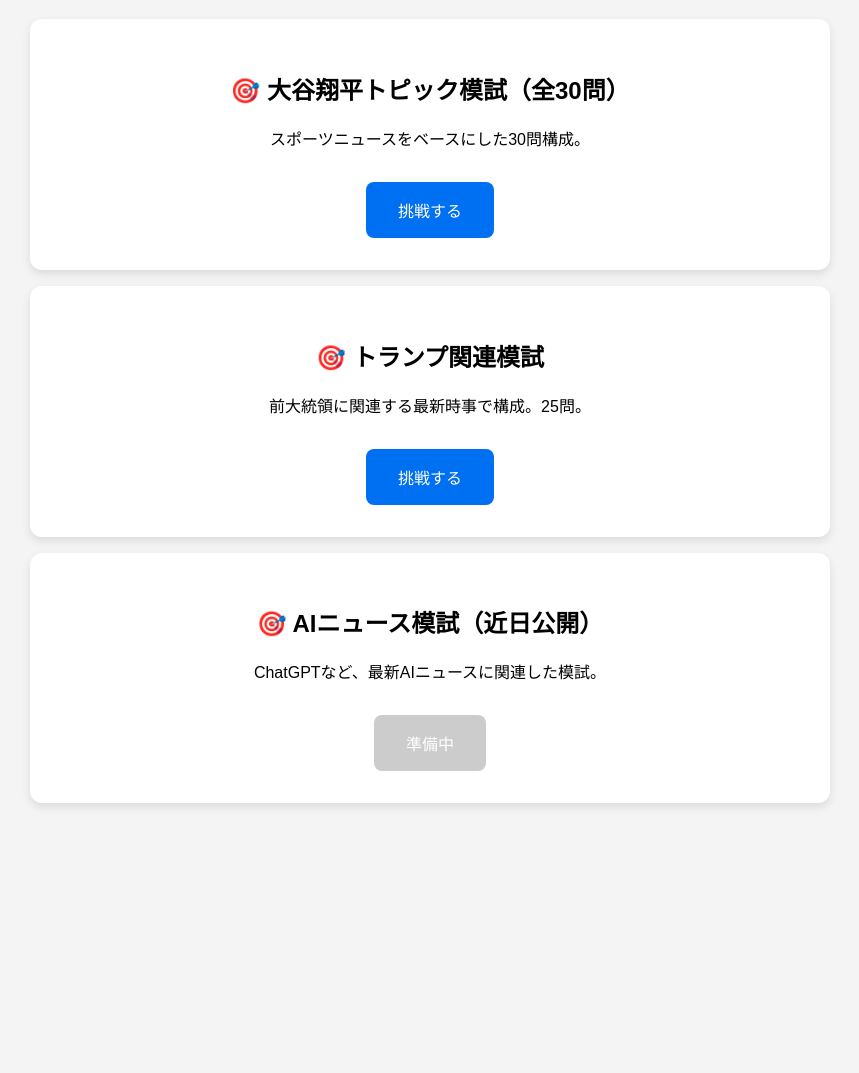
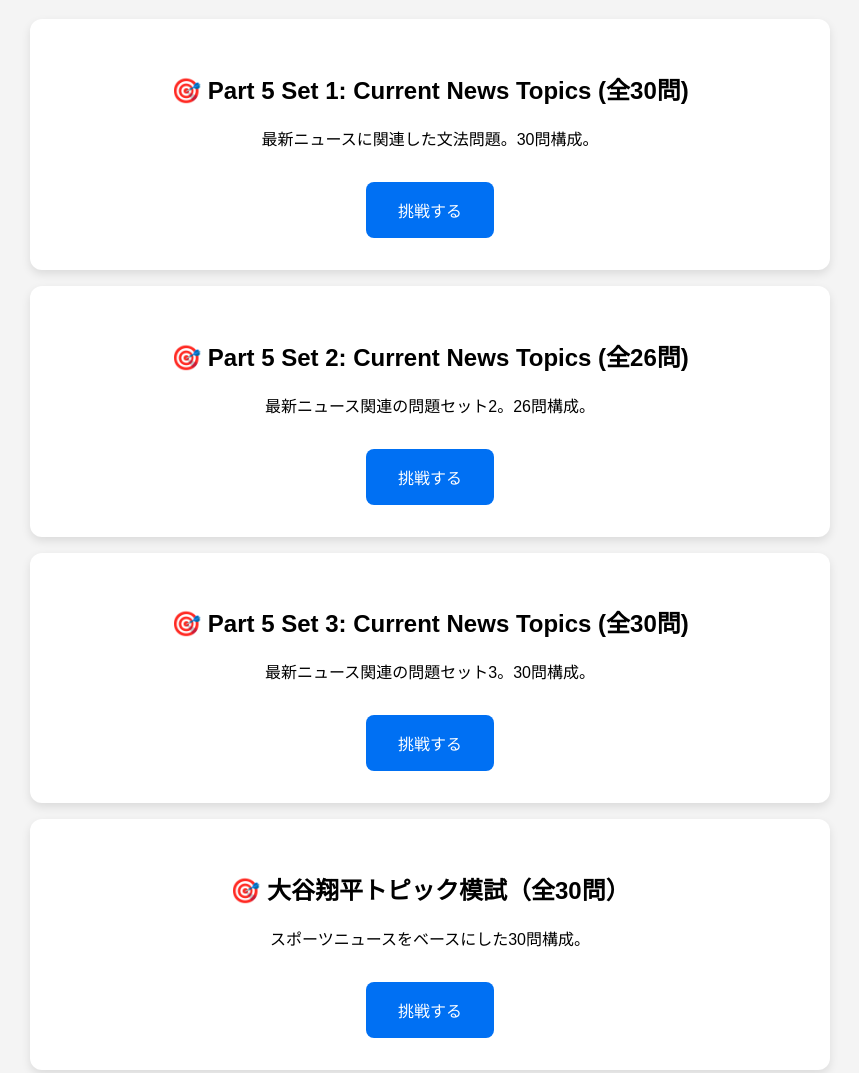
Before and after one commit to Sonora-japan/toeic-app, a plain HTML site: page toeic-part5-menu.html in a window 1280 px wide. Shown: the part 225-1298 px from the top of the page, without its empty margins (210-1069 px from the left). Before the commit the page ends 1076 px from the top, so only its background shows below. Drawn offline with Linux system fonts and the light colour scheme.

Commit message:
Add files via upload

```diff
--- a/toeic-part5-menu.html
+++ b/toeic-part5-menu.html
@@ -72,6 +72,24 @@
   <h1>📝 Part 5 模試一覧</h1>
 
   <div class="card">
+    <h2>🎯 Part 5 Set 1: Current News Topics (全30問)</h2>
+    <p>最新ニュースに関連した文法問題。30問構成。</p>
+    <a href="toeic_part5_set1.html" class="button">挑戦する</a>
+  </div>
+
+  <div class="card">
+    <h2>🎯 Part 5 Set 2: Current News Topics (全26問)</h2>
+    <p>最新ニュース関連の問題セット2。26問構成。</p>
+    <a href="toeic_part5_set2.html" class="button">挑戦する</a>
+  </div>
+
+  <div class="card">
+    <h2>🎯 Part 5 Set 3: Current News Topics (全30問)</h2>
+    <p>最新ニュース関連の問題セット3。30問構成。</p>
+    <a href="toeic_part5_set3.html" class="button">挑戦する</a>
+  </div>
+
+  <div class="card">
     <h2>🎯 大谷翔平トピック模試（全30問）</h2>
     <p>スポーツニュースをベースにした30問構成。</p>
     <a href="ohtani-part5-01-final.html" class="button">挑戦する</a>
```
